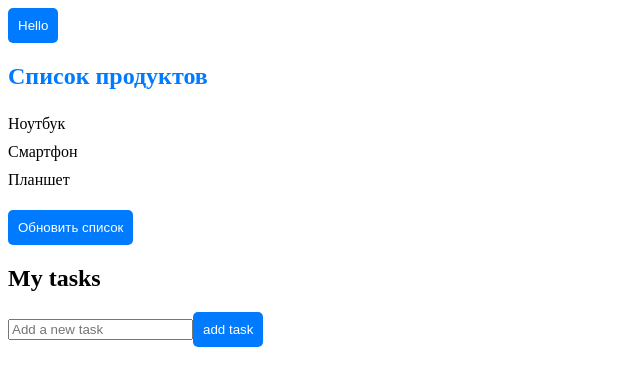
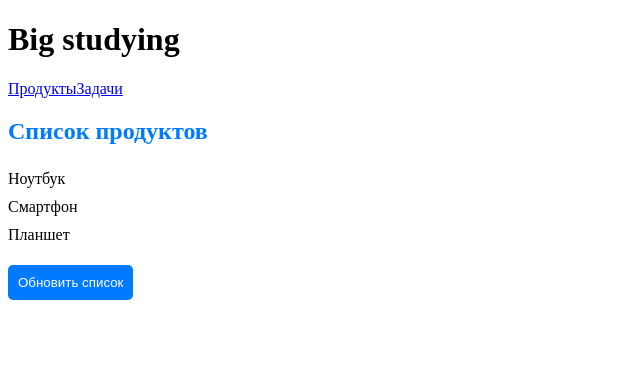
Before and after one commit to IgorTaranenko/big_studing, an Angular app: page /products in a window 1280 px wide. Shown: the top 386 px of the page, without its empty margins (0-640 px from the left). Built offline with nearby package versions, Linux system fonts and the light colour scheme.

Commit message:
Routing. Start

```diff
--- a/src/app/app.component.html
+++ b/src/app/app.component.html
@@ -1,3 +1,6 @@
-<app-custom-button label="Hello"></app-custom-button>
-<app-product-list/>
-<app-todo-list />
+<h1>Big studying</h1>
+<nav>
+    <a routerLink="/products">Продукты</a>
+    <a routerLink="/todos">Задачи</a>
+</nav>
+<router-outlet></router-outlet>
--- a/src/app/app.module.ts
+++ b/src/app/app.module.ts
@@ -5,6 +5,8 @@ import { BrowserModule } from '@angular/platform-browser';
 import { AppComponent } from './app.component';
 import { ProductsModule } from './products/products.module';
 import { TodoListModule } from './todo-list/todo-list.module';
+import { RouterModule } from '@angular/router';
+import { routes } from './app.routes';
 
 
 
@@ -15,7 +17,8 @@ import { TodoListModule } from './todo-list/todo-list.module';
     CoreModule,
     SharedModule,
     ProductsModule,
-    TodoListModule
+    TodoListModule,
+    RouterModule.forRoot(routes)
   ],
   bootstrap: [AppComponent]
 })
--- a/src/app/app.routes.ts
+++ b/src/app/app.routes.ts
@@ -1,3 +1,10 @@
 import { Routes } from '@angular/router';
+import { ProductListComponent } from './products/product-list/product-list.component';
+import { TodoListComponent } from './todo-list/todo-list/todo-list.component';
 
-export const routes: Routes = [];
+export const routes: Routes = [
+  {path: 'products', component: ProductListComponent},
+  {path: 'todos', component: TodoListComponent},
+  {path: '', redirectTo: '/products', pathMatch: 'full'},
+  {path: '**', redirectTo: '/products'}
+];
```
